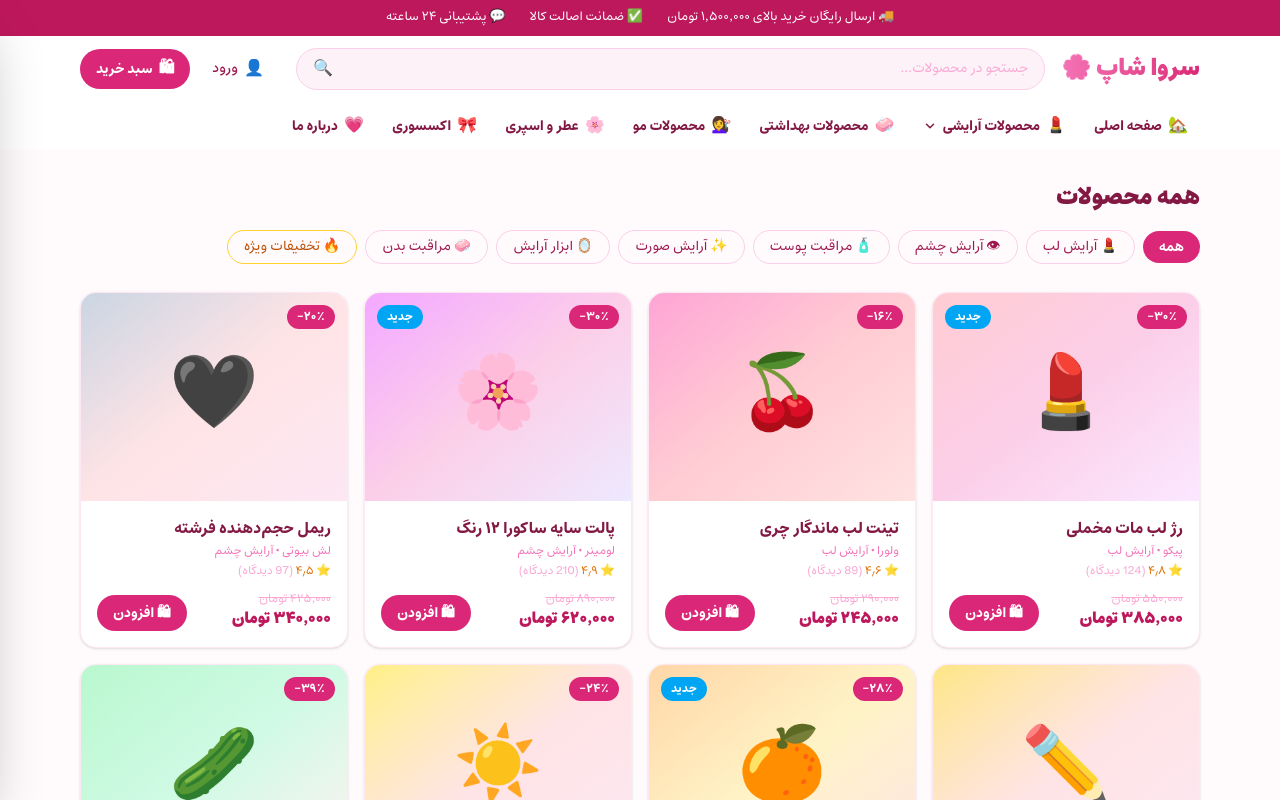
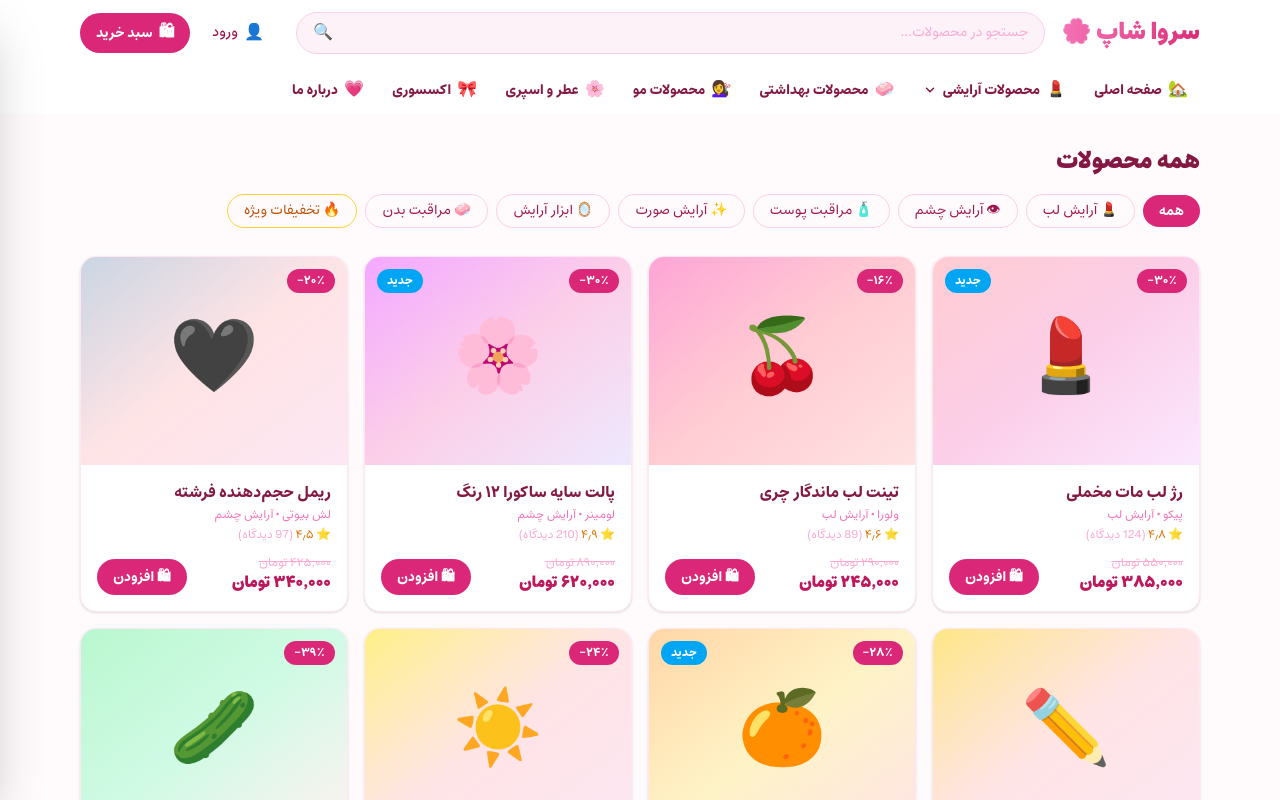
Before and after one commit to soroush-rahmani/sorva-shop, a Next.js app: page /products in a window 1280 px wide. Shown: the top 800 px of the page. Built offline with nearby package versions, Linux system fonts and the light colour scheme.

Commit message:
makeup mega menu with subcategory columns and product lists

```diff
--- a/components/header.tsx
+++ b/components/header.tsx
@@ -1,29 +1,34 @@
 "use client";
 
 import Link from "next/link";
+import { PRODUCTS } from "@/lib/products";
 import { useCart } from "@/components/cart-provider";
 import { useState } from "react";
 
 const faNum = new Intl.NumberFormat("fa-IR");
+
+/* زیردستههای مگامنو آرایشی */
+const MAKEUP_CATS = [
+  { slug: "face", label: "آرایش صورت", emoji: "🪞" },
+  { slug: "eye", label: "آرایش چشم", emoji: "👁️" },
+  { slug: "brow", label: "آرایش ابرو", emoji: "🖌️" },
+  { slug: "lip", label: "آرایش لب", emoji: "💋" },
+];
+
+/* محصولات هر زیردسته (یکبار محاسبه) */
+const MAKEUP_PRODUCTS = Object.fromEntries(
+  MAKEUP_CATS.map((c) => [c.slug, PRODUCTS.filter((p) => p.category === c.slug)]),
+) as Record<string, typeof PRODUCTS>;
 
 /* آیتمهای نوبار — از راست به چپ مثل دوشیزه */
 const NAV_ITEMS: {
   href?: string;
   label: string;
   emoji: string;
-  children?: { href: string; label: string; emoji: string }[];
+  mega?: boolean;
 }[] = [
   { href: "/", label: "صفحه اصلی", emoji: "🏡" },
-  {
-    label: "محصولات آرایشی",
-    emoji: "💄",
-    children: [
-      { href: "/products?cat=face", label: "آرایش صورت", emoji: "🪞" },
-      { href: "/products?cat=eye", label: "آرایش چشم", emoji: "👁️" },
-      { href: "/products?cat=brow", label: "آرایش ابرو", emoji: "🖌️" },
-      { href: "/products?cat=lip", label: "آرایش لب", emoji: "💋" },
-    ],
-  },
+  { label: "محصولات آرایشی", emoji: "💄", mega: true },
   { href: "/products?cat=body", label: "محصولات بهداشتی", emoji: "🧼" },
   { href: "/products?cat=hair", label: "محصولات مو", emoji: "💇‍♀️" },
   { href: "/products?cat=perfume", label: "عطر و اسپری", emoji: "🌸" },
@@ -34,17 +39,11 @@ const NAV_ITEMS: {
 export function Header() {
   const { count, openCart } = useCart();
   const [openMenu, setOpenMenu] = useState<string | null>(null);
+  const megaOpen = openMenu === "محصولات آرایشی";
 
   return (
     <header className="sticky top-0 z-40">
-      {/* نوار اعتماد (الهام‌گرفته از UX دوشیزه) */}
-      <div className="bg-brand-700 text-white text-[13px]">
-        <div className="mx-auto flex max-w-6xl flex-wrap items-center justify-center gap-x-6 gap-y-1 px-4 py-2">
-          <span>🚚 ارسال رایگان خرید بالای ۱٬۵۰۰٬۰۰۰ تومان</span>
-          <span className="hidden sm:inline">✅ ضمانت اصالت کالا</span>
-          <span className="hidden md:inline">💬 پشتیبانی ۲۴ ساعته</span>
-        </div>
-      </div>
+
 
       {/* هدر اصلی */}
       <div className="bg-white/95 backdrop-blur">
@@ -91,24 +90,24 @@ export function Header() {
         </div>
       </div>
 
-      {/* نوبار اصلی — آیتمها از راست: صفحه اصلی، آرایشی، بهداشتی، مو، عطر، اکسسوری، درباره ما */}
+      {/* نوبار اصلی — آیتمها از راست + مگامنو آرایشی */}
       <nav className="bg-white">
-        <div className="mx-auto flex max-w-6xl items-center gap-1 px-4">
-          {NAV_ITEMS.map((item) =>
-            item.children ? (
         <div
-                key={item.label}
-                className="relative"
-                onMouseEnter={() => setOpenMenu(item.label)}
+          className="relative mx-auto max-w-6xl px-4"
           onMouseLeave={() => setOpenMenu(null)}
         >
+          <div className="flex items-center gap-1">
+            {NAV_ITEMS.map((item) =>
+              item.mega ? (
                 <button
+                  key={item.label}
+                  onMouseEnter={() => setOpenMenu(item.label)}
                   onClick={() =>
                     setOpenMenu(openMenu === item.label ? null : item.label)
                   }
-                  aria-expanded={openMenu === item.label}
+                  aria-expanded={megaOpen}
                   className={`flex items-center gap-1.5 rounded-t-xl px-3 py-3 text-sm font-bold transition-colors ${
-                    openMenu === item.label
+                    megaOpen
                       ? "text-brand-600"
                       : "text-brand-900 hover:text-brand-600"
                   }`}
@@ -117,46 +116,20 @@ export function Header() {
                   <span>{item.label}</span>
                   <svg
                     className={`h-3.5 w-3.5 transition-transform duration-200 ${
-                      openMenu === item.label ? "rotate-180" : ""
+                      megaOpen ? "rotate-180" : ""
                     }`}
                     viewBox="0 0 24 24"
                     fill="none"
                     stroke="currentColor"
                     strokeWidth="2.5"
                   >
-                    <path d="M6 9l6 6 6-6" strokeLinecap="round" strokeLinejoin="round" />
+                    <path
+                      d="M6 9l6 6 6-6"
+                      strokeLinecap="round"
+                      strokeLinejoin="round"
+                    />
                   </svg>
                 </button>
-
-                {/* پنل کشویی */}
-                <div
-                  className={`absolute right-0 top-full z-50 w-52 rounded-2xl border border-brand-100 bg-white p-2 shadow-xl shadow-brand-200/40 transition-all duration-200 ${
-                    openMenu === item.label
-                      ? "visible translate-y-0 opacity-100"
-                      : "invisible -translate-y-1 opacity-0"
-                  }`}
-                >
-                  <Link
-                    href="/products"
-                    className="flex items-center gap-2.5 rounded-xl px-3 py-2.5 text-sm font-bold text-brand-600 transition-colors hover:bg-brand-50"
-                  >
-                    <span>🛍️</span>
-                    <span>مشاهده همه محصولات</span>
-                  </Link>
-                  <div className="my-1 border-t border-brand-100" />
-                  {item.children.map((child) => (
-                    <Link
-                      key={child.href}
-                      href={child.href}
-                      onClick={() => setOpenMenu(null)}
-                      className="flex items-center gap-2.5 rounded-xl px-3 py-2.5 text-sm text-brand-900 transition-colors hover:bg-brand-50 hover:text-brand-600"
-                    >
-                      <span className="text-base">{child.emoji}</span>
-                      <span>{child.label}</span>
-                    </Link>
-                  ))}
-                </div>
-              </div>
               ) : (
                 <Link
                   key={item.label}
@@ -169,6 +142,63 @@ export function Header() {
               ),
             )}
           </div>
+
+          {/* مگامنو — پنل بزرگ تمامعرض با ستونهای زیردسته و محصولاتشون (مثل تاموگرل) */}
+          <div
+            className={`absolute inset-x-4 top-full z-50 rounded-2xl border border-brand-100 bg-white p-6 shadow-xl shadow-brand-200/40 transition-all duration-200 ${
+              megaOpen
+                ? "visible translate-y-0 opacity-100"
+                : "invisible -translate-y-1 opacity-0"
+            }`}
+          >
+            <div className="grid grid-cols-4 gap-6">
+              {MAKEUP_CATS.map((cat) => {
+                const items = MAKEUP_PRODUCTS[cat.slug];
+                return (
+                  <div key={cat.slug}>
+                    <Link
+                      href={`/products?cat=${cat.slug}`}
+                      className="flex items-center justify-between rounded-xl bg-brand-50 px-3 py-2 font-bold text-brand-800 transition-colors hover:bg-brand-100"
+                    >
+                      <span className="flex items-center gap-2">
+                        <span className="text-base">{cat.emoji}</span>
+                        <span>{cat.label}</span>
+                      </span>
+                      <span className="text-[11px] font-medium text-brand-400">
+                        {items.length > 0
+                          ? `${faNum.format(items.length)} محصول`
+                          : ""}
+                      </span>
+                    </Link>
+                    <ul className="mt-2 space-y-0.5">
+                      {items.map((p) => (
+                        <li key={p.id}>
+                          <Link
+                            href={`/products/${p.slug}`}
+                            className="flex items-center gap-2 rounded-lg px-3 py-1.5 text-sm text-brand-900/80 transition-colors hover:bg-brand-50 hover:text-brand-600"
+                          >
+                            <span className="text-sm">{p.emoji}</span>
+                            <span className="truncate">{p.name}</span>
+                            {p.isNew && (
+                              <span className="shrink-0 rounded-full bg-brand-100 px-1.5 py-0.5 text-[10px] font-bold text-brand-600">
+                                جدید
+                              </span>
+                            )}
+                          </Link>
+                        </li>
+                      ))}
+                      {items.length === 0 && (
+                        <li className="px-3 py-1.5 text-xs text-brand-300">
+                          به‌زودی… ✨
+                        </li>
+                      )}
+                    </ul>
+                  </div>
+                );
+              })}
+            </div>
+          </div>
+        </div>
       </nav>
     </header>
   );
```
Lines whose indentation alone changed are shown as unchanged.
